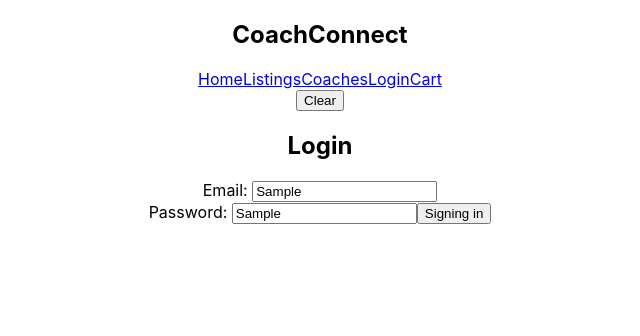
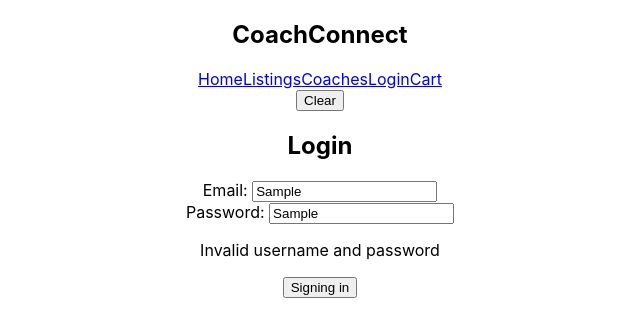
Before and after one commit to Andrew102505/CoachConnectFrontend, a React (Create React App) app: page /adminlogin in a window 1280 px wide. Both pictures are taken after typing "Sample", "Sample" into the empty fields and a click on the button "Sign in". Shown: the top 336 px of the page, without its empty margins (320-960 px from the left). Built offline with nearby package versions, Linux system fonts and the light colour scheme; no server answers.

Commit message:
Login Failed Message

```diff
--- a/src/components/login/AdminLogin.js
+++ b/src/components/login/AdminLogin.js
@@ -5,6 +5,7 @@ const AdminLogin = (props) => {
     const[email, setEmail] = useState('');
     const[password, setPassword] = useState('');
     const[isPending, setIsPending] = useState(false);
+    const[invalid, setInvalid] = useState(false);
     const history = useHistory();
 
     function authenticateUser(e){
@@ -20,7 +21,9 @@ const AdminLogin = (props) => {
             props.initializeUser();
             props.Clear();
             history.push('/');
-        });
+        }).catch(err=>{
+            setInvalid(true);
+          });
     }
 
     return (
@@ -32,6 +35,7 @@ const AdminLogin = (props) => {
                 <br></br>
                 <label htmlFor="password" required>Password: </label>
                 <input id = "password" type = "text" required value = {password} onChange={(e) => setPassword(e.target.value)}/>
+                {invalid && <p>Invalid username and password</p>}
                 {!isPending && <button >Sign in</button>}
                 {isPending && <button>Signing in</button>}
             </form>
--- a/src/components/login/CoachLogin.js
+++ b/src/components/login/CoachLogin.js
@@ -5,6 +5,7 @@ const CoachLogin = (props) => {
     const[email, setEmail] = useState('');
     const[password, setPassword] = useState('');
     const[isPending, setIsPending] = useState(false);
+    const[invalid, setInvalid] = useState(false);
     const history = useHistory();
 
     function authenticateUser(e){
@@ -19,7 +20,9 @@ const CoachLogin = (props) => {
             props.initializeUser();
             props.Clear();
             history.push('/');
-        });
+        }).catch(err=>{
+            setInvalid(true);
+          });
     }
 
     return (
@@ -31,6 +34,7 @@ const CoachLogin = (props) => {
                 <br></br>
                 <label htmlFor="password" required>Password: </label>
                 <input id = "password" type = "text" required value = {password} onChange={(e) => setPassword(e.target.value)}/>
+                {invalid && <p>Invalid username and password</p>}
                 {!isPending && <button >Sign in</button>}
                 {isPending && <button>Signing in</button>}
             </form>
--- a/src/components/login/CustomerLogin.js
+++ b/src/components/login/CustomerLogin.js
@@ -5,6 +5,7 @@ const CustomerLogin = (props) => {
     const[email, setEmail] = useState('');
     const[password, setPassword] = useState('');
     const[isPending, setIsPending] = useState(false);
+    const[invalid, setInvalid] = useState(false);
     const history = useHistory();
 
     function authenticateUser(e){
@@ -15,13 +16,20 @@ const CustomerLogin = (props) => {
         .then(res => {
             setIsPending(false);
             //need to remember that the id as well as all other values in storage are stored as type string
+
             sessionStorage.setItem('userId', `${res.data.id}`);
             sessionStorage.setItem('role', `${res.data.role}`);
             props.initializeUser();
             props.Clear();
             history.push('/');
-        });
-    }
+            }).catch(err=>{
+                setInvalid(true);
+              });
+
+            }
+
+
+
 
     return (
         <div className="customer-login">
@@ -32,6 +40,7 @@ const CustomerLogin = (props) => {
                 <br></br>
                 <label htmlFor="password" required>Password: </label>
                 <input id = "password" type = "text" required value = {password} onChange={(e) => setPassword(e.target.value)}/>
+                {invalid && <p>Invalid username and password</p>}
                 {!isPending && <button >Sign in</button>}
                 {isPending && <button>Signing in</button>}
             </form>
```
